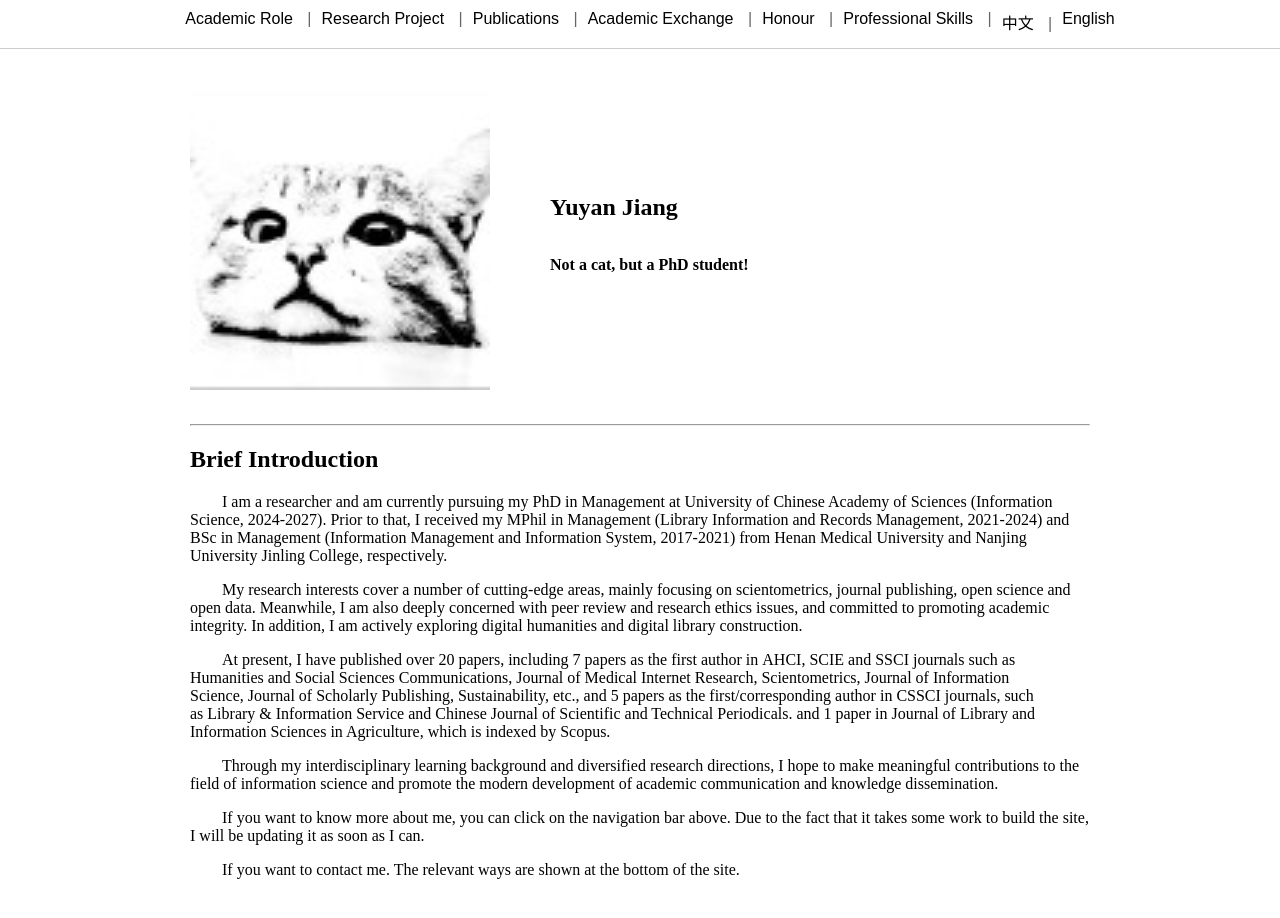
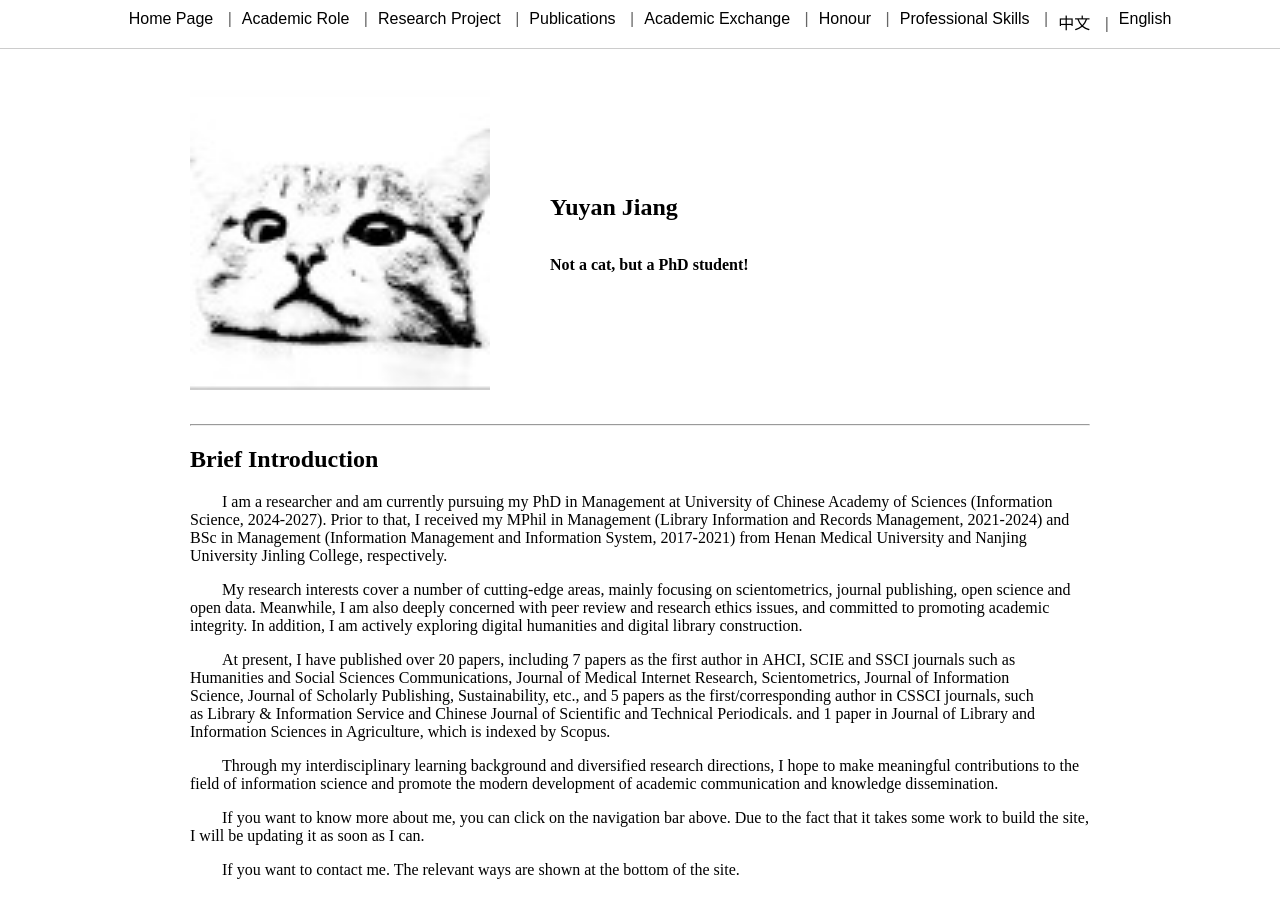
Before and after one commit to jiang-yuyan/Yuyan-Jiang-CV, a Jekyll site: the page built from index.md, in a window 1280 px wide and 985 px high. Shown: the top 918 px of the window. Built offline with Jekyll 4.4.1, drawn with Linux system fonts in a browser that asks for light colours.

Commit message:
Update nav.html

```diff
--- a/_includes/nav.html
+++ b/_includes/nav.html
@@ -86,6 +86,9 @@ body {
 <nav class="navigation">
 
     <!-- 学术兼职 -->
+    <a class="nav" href="{{ site.baseurl }}/index">Home Page</a>
+
+    <!-- 学术兼职 -->
     <a class="nav" href="{{ site.baseurl }}/role/roles">Academic Role</a>
 
     <!-- 研究项目 -->
@@ -157,6 +160,7 @@ body {
     /* ===== 中文页面：导航文字自动替换为中文 ===== */
     if (isZh) {
         const map = {
+            "Home Page": "首页"
             "Academic Role": "学术兼职",
             "Research Project": "研究课题",
             "Publications": "出版记录",
```
